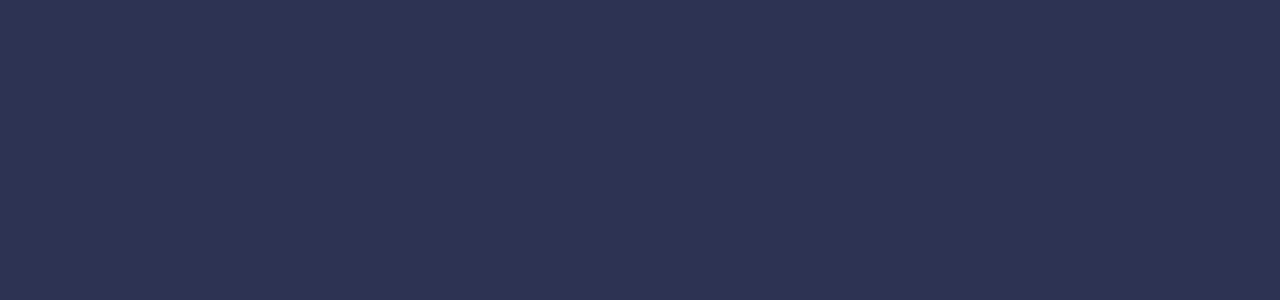
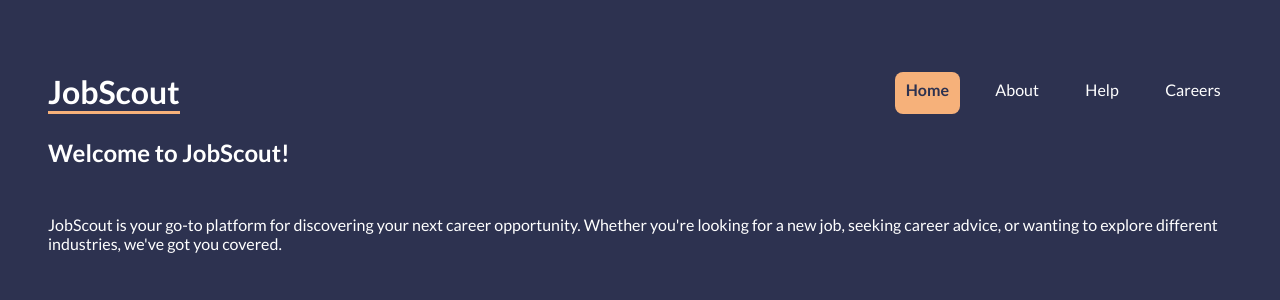
Before and after one commit to prajwal-hebbar-07/react-job-listing, a React (Vite) app: page / in a window 1280 px wide. Shown: the top 300 px of the page. Built offline with nearby package versions, Linux system fonts and the light colour scheme.

Commit message:
Navbar added, root layout added, home page info added. Styled the navbar

```diff
--- a/src/App.jsx
+++ b/src/App.jsx
@@ -1,5 +1,24 @@
+import {
+  Route,
+  RouterProvider,
+  createBrowserRouter,
+  createRoutesFromElements,
+} from "react-router-dom";
+
+// Imports for different Layouts
+import RootLayout from "./layouts/RootLayout";
+import Home from "./pages/Home";
+
+const router = createBrowserRouter(
+  createRoutesFromElements(
+    <Route path="/" element={<RootLayout />}>
+      <Route index element={<Home />} />
+    </Route>
+  )
+);
+
 function App() {
-  return <></>;
+  return <RouterProvider router={router} />;
 }
 
 export default App;
--- a/src/index.css
+++ b/src/index.css
@@ -1,10 +1,13 @@
+/* Lato font import from google fonts */
 @import url("https://fonts.googleapis.com/css2?family=Lato:ital,wght@0,100;0,300;0,400;0,700;0,900;1,100;1,300;1,400;1,700;1,900&display=swap");
 
+/* Variables declared */
 :root {
   --primary: #f6b17a;
   --secondary: #2d3250;
 }
 
+/* Initial styling setup for global elements that have common styling */
 body {
   margin: 0;
   padding: 3rem;
@@ -29,3 +32,29 @@ button {
   background: var(--primary);
   cursor: pointer;
 }
+
+header nav {
+  display: flex;
+  justify-content: end;
+  gap: 1.5rem;
+  max-width: 100%;
+  margin: 1.5rem auto;
+}
+
+header nav h1 {
+  margin-right: auto;
+  font-size: 2rem;
+  border-bottom: 0.2rem solid var(--primary);
+}
+
+header nav a {
+  text-decoration: none;
+  padding: 0.5rem 0.7rem;
+  border-radius: 0.5rem;
+}
+
+header nav a.active {
+  background: var(--primary);
+  color: var(--secondary);
+  font-weight: 600;
+}
--- /dev/null
+++ b/src/layouts/RootLayout.jsx
@@ -0,0 +1,26 @@
+import { NavLink, Outlet } from "react-router-dom";
+
+const RootLayout = () => {
+  return (
+    <div className="root-layout">
+      {/* Header which will contain navbar and breadcrumbs */}
+      <header>
+        {/* Navbar */}
+        <nav>
+          {/* Navbar brand or Company Name or Logo */}
+          <h1>JobScout</h1>
+          {/* Navbar links that will redirect to different pages. */}
+          <NavLink to={"/"}>Home</NavLink>
+          <NavLink to={"about"}>About</NavLink>
+          <NavLink to={"help"}>Help</NavLink>
+          <NavLink to={"careers"}>Careers</NavLink>
+        </nav>
+      </header>
+      {/* The main viewport that will display the data */}
+      <main>
+        <Outlet />
+      </main>
+    </div>
+  );
+};
+export default RootLayout;
--- /dev/null
+++ b/src/pages/Home.jsx
@@ -0,0 +1,16 @@
+const Home = () => {
+  return (
+    <div className="home-page">
+      <h2>Welcome to JobScout!</h2>
+      <section className="intro">
+        <p>
+          <span>JobScout</span> is your go-to platform for discovering your next
+          career opportunity. Whether you're looking for a new job, seeking
+          career advice, or wanting to explore different industries, we've got
+          you covered.
+        </p>
+      </section>
+    </div>
+  );
+};
+export default Home;
```
